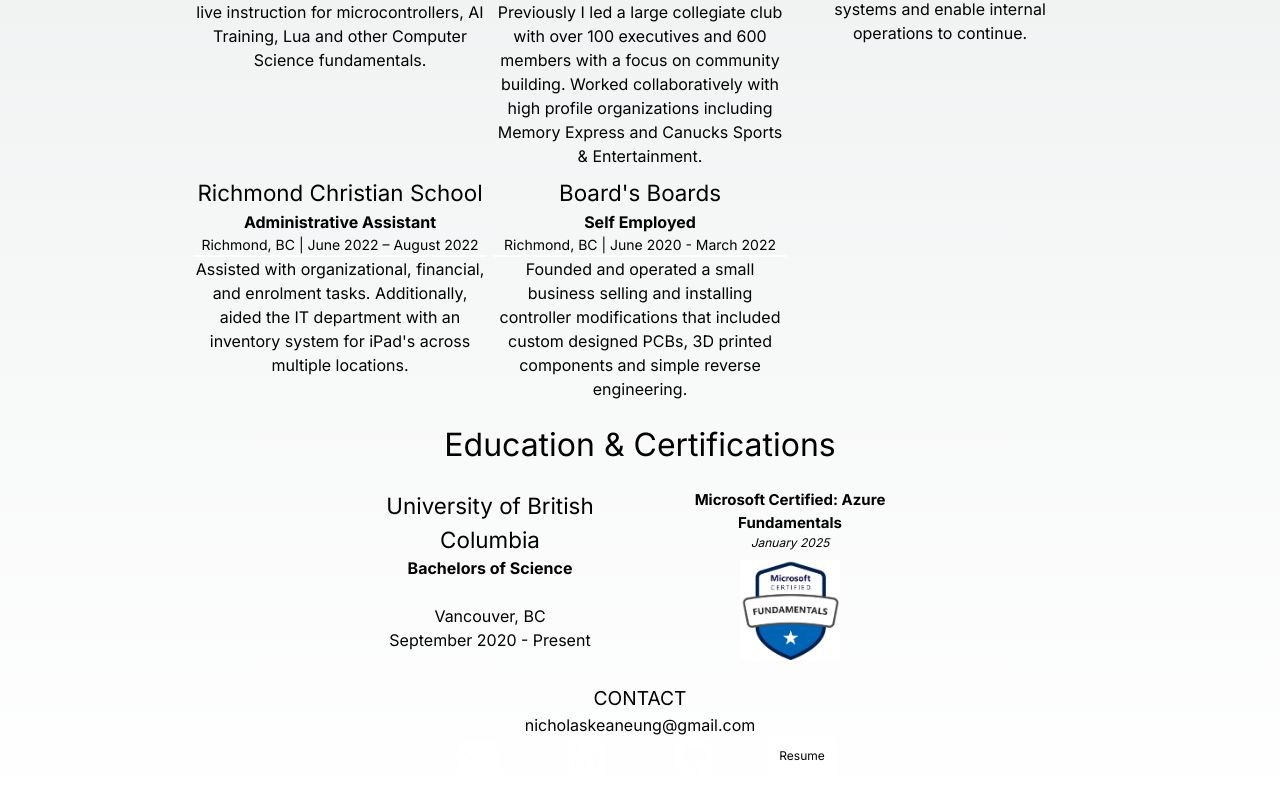
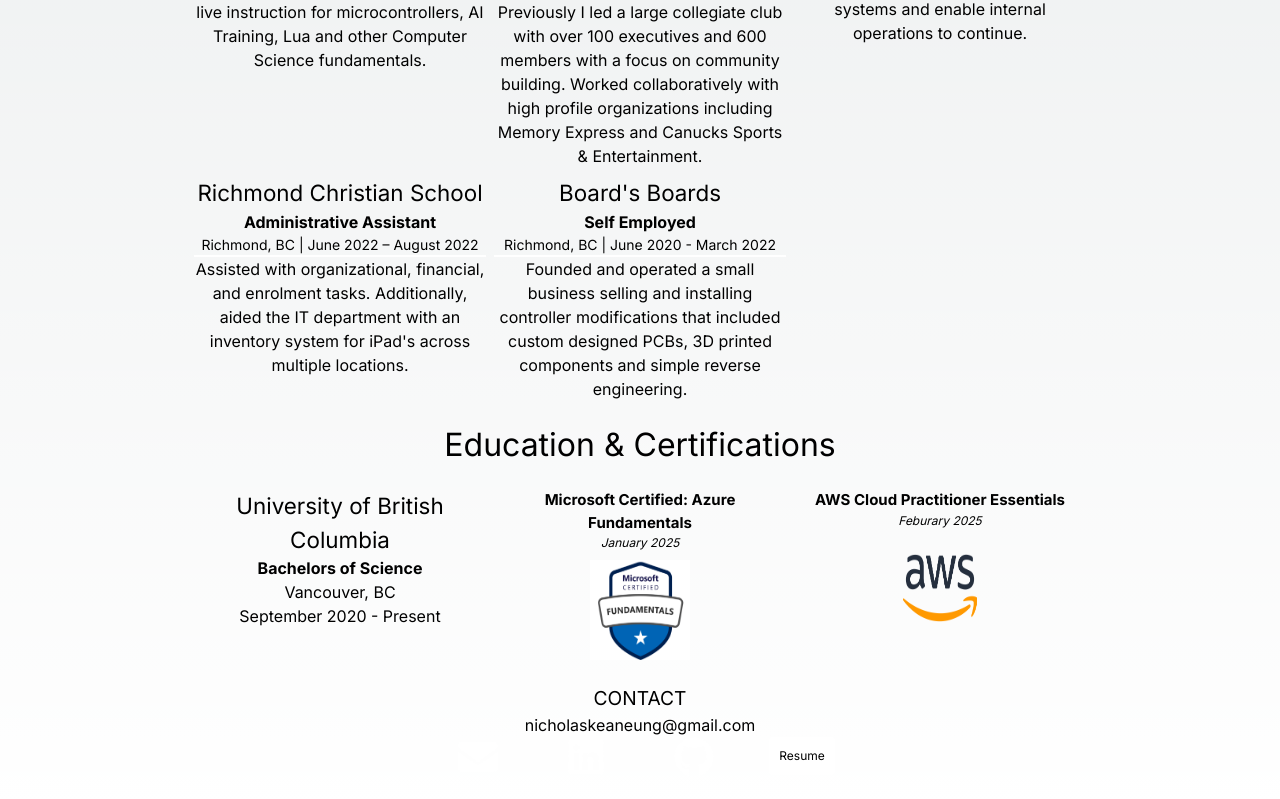
Before and after one commit to nicholasung/NicResume, a Next.js app: page / in a window 1280 px wide. Shown: the part 1567-2366 px from the top of the page. Built offline with nearby package versions, Linux system fonts and the light colour scheme.

Commit message:
added aws cert

```diff
--- /dev/null
+++ b/src/app/components/certs/awscpe.tsx
@@ -0,0 +1,23 @@
+import Image from 'next/image';
+import React from 'react';
+import styles from './imghover.module.css';
+interface CPEProps {
+}
+
+export const Cpe: React.FC<CPEProps> = () => {
+    return (
+        <div className={styles.container}>
+        <p className={styles.title}>AWS Cloud Practitioner Essentials</p>
+        <p className={styles.text}>Feburary 2025</p>
+        <a href="https://explore.skillbuilder.aws/learn/courses/134/aws-cloud-practitioner-essentials/lessons" target="_blank" rel="noopener noreferrer">
+            <Image
+                src="/images/awslogo.png"
+                alt="AWS Logo"
+                width={250}
+                height={250}
+                className={styles.image}
+            />
+        </a>
+    </div>
+    );
+};
--- a/src/app/components/certs/imghover.module.css
+++ b/src/app/components/certs/imghover.module.css
@@ -9,7 +9,7 @@
     margin-top: 8px;
     width: 100px;
     height: 100px;
-    object-fit: cover;
+    object-fit: scale;
     object-position: top;
     transition: transform 0.3s ease;
 }
--- a/src/app/components/certs/index.ts
+++ b/src/app/components/certs/index.ts
@@ -1 +1,2 @@
+export { Cpe } from './awscpe';
 export { Azf } from './azure';
--- a/src/app/components/edandexp.tsx
+++ b/src/app/components/edandexp.tsx
@@ -1,6 +1,6 @@
 import React from 'react';
 import '../globals.css';
-import { Azf } from './certs/index';
+import { Azf, Cpe } from './certs/index';
 import { Ubc } from './edu/index';
 
 interface EdCertsProps {
@@ -15,6 +15,7 @@ const EdCerts: React.FC<EdCertsProps> = () => {
             <div className="grid"  >
             <Ubc/>
             <Azf/>
+            <Cpe/>
             </div>
         </>
     );
--- a/src/app/components/edu/ubc.tsx
+++ b/src/app/components/edu/ubc.tsx
@@ -12,7 +12,7 @@ export const Ubc: React.FC<UBCProps> = () => {
             <h3>
                 University of British Columbia
             </h3>
-            <b>Bachelors of Science</b><br/>
+            <b>Bachelors of Science</b>
             Vancouver, BC <br/> September 2020 - Present
         </div>
     );
```
Also changed, not shown: public/images/awslogo.png (added).
